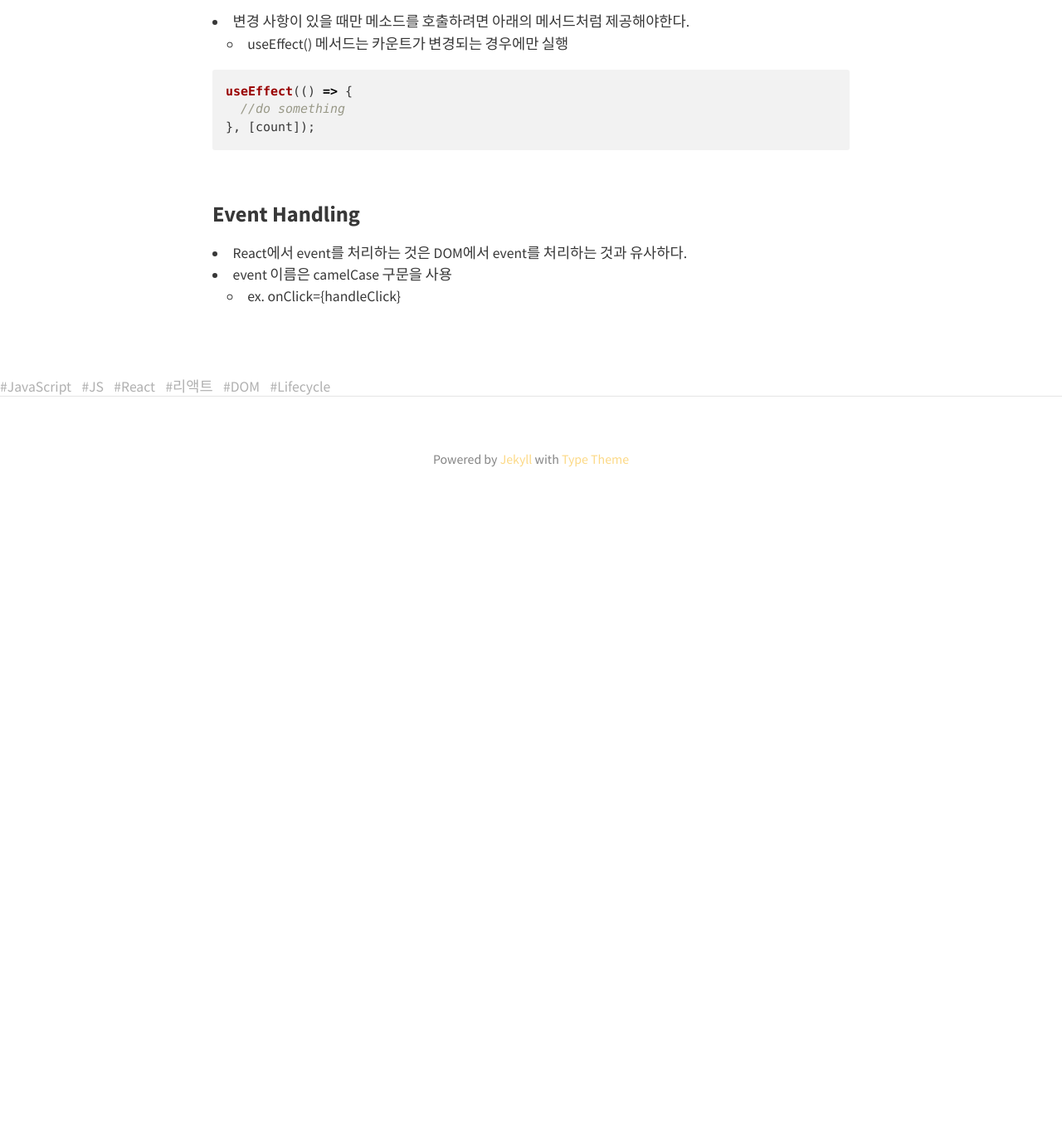
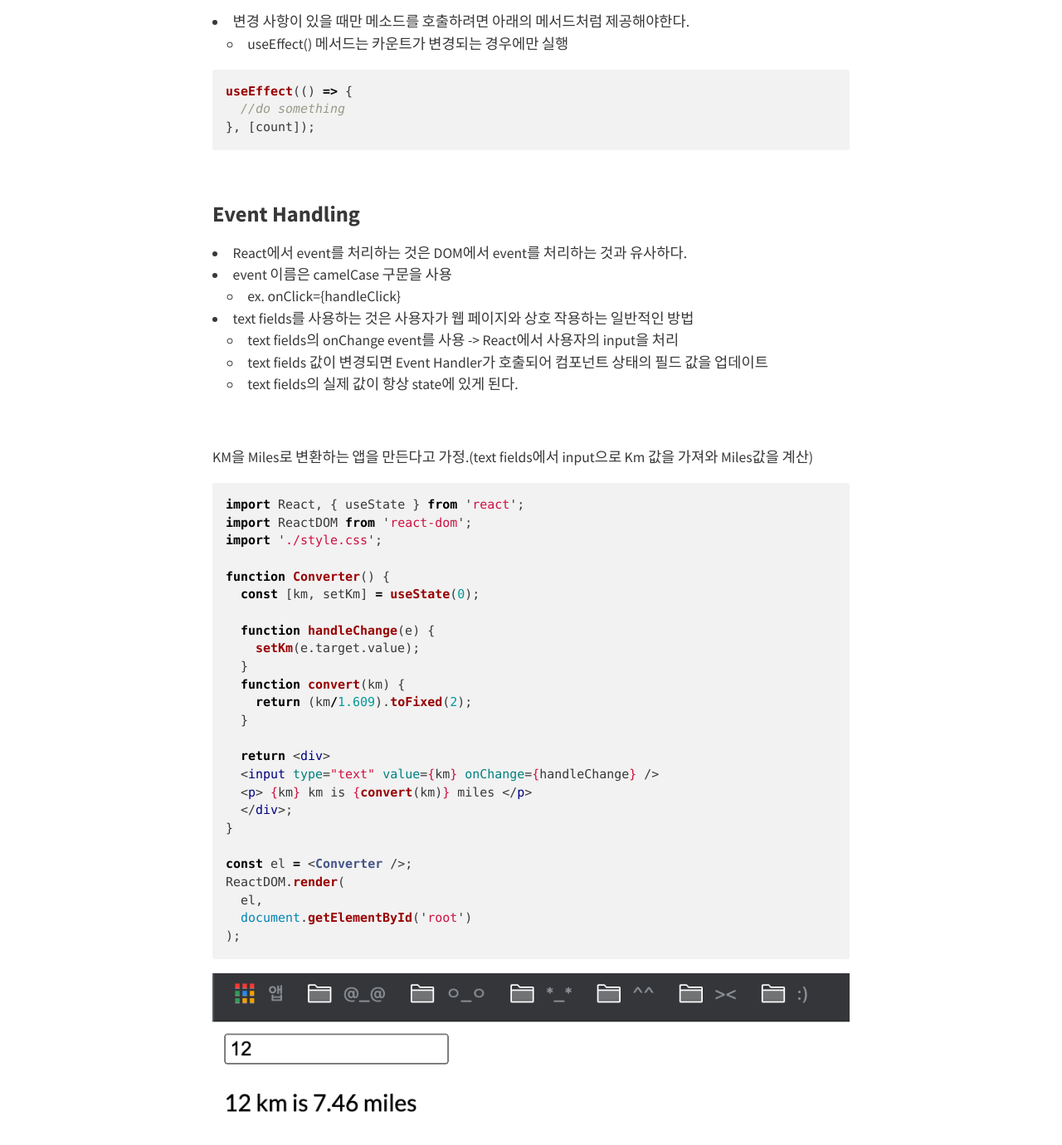
Before and after one commit to BoKyeong-Kim/BoKyeong-Kim.github.io, a Jekyll site: the page built from _posts/Dev-React/2021-03-30-react(3).md, in a window 1280 px wide and 1400 px high, scrolled down 3334 px. Shown: the top 1380 px of the window at 83% size. Built offline with Jekyll 4.4.1, drawn with Linux system fonts in a browser that asks for light colours; nearby versions of some CDN libraries; before the commit the page ends 3964 px from its top, so only the background shows below that; some of the changed text lies outside the part shown.

Commit message:
upload posting react basic(3)

````diff
--- a/_posts/Dev-React/2021-03-30-react(3).md
+++ b/_posts/Dev-React/2021-03-30-react(3).md
@@ -146,3 +146,46 @@ useEffect(() => {
 - React에서 event를 처리하는 것은 DOM에서 event를 처리하는 것과 유사하다.
 - event 이름은 camelCase 구문을 사용
   - ex. onClick={handleClick}
+- text fields를 사용하는 것은 사용자가 웹 페이지와 상호 작용하는 일반적인 방법
+  - text fields의 onChange event를 사용 -> React에서 사용자의 input을 처리
+  - text fields 값이 변경되면 Event Handler가 호출되어 컴포넌트 상태의 필드 값을 업데이트
+  - text fields의 실제 값이 항상 state에 있게 된다.
+
+<br>
+
+KM을 Miles로 변환하는 앱을 만든다고 가정.(text fields에서 input으로 Km 값을 가져와 Miles값을 계산)
+
+
+```jsx
+import React, { useState } from 'react';
+import ReactDOM from 'react-dom';
+import './style.css';
+
+function Converter() {
+  const [km, setKm] = useState(0);
+
+  function handleChange(e) {
+    setKm(e.target.value);
+  }
+  function convert(km) {
+    return (km/1.609).toFixed(2);
+  }
+
+  return <div>
+  <input type="text" value={km} onChange={handleChange} />
+  <p> {km} km is {convert(km)} miles </p>
+  </div>;
+}
+
+const el = <Converter />;
+ReactDOM.render(
+  el,
+  document.getElementById('root')
+);
+```
+
+
+![img]({{ site.baseurl }}/assets/img/react_state.png)
+
+- 위와 같은 결과값을 가져오게되는데 값이 변경될때마다 실시간으로 값이 렌더링된다.
+- text fields에 값을 입력할때마다 state가 변경된다.
````
Also changed, not shown: assets/img/react_state.png (added).
